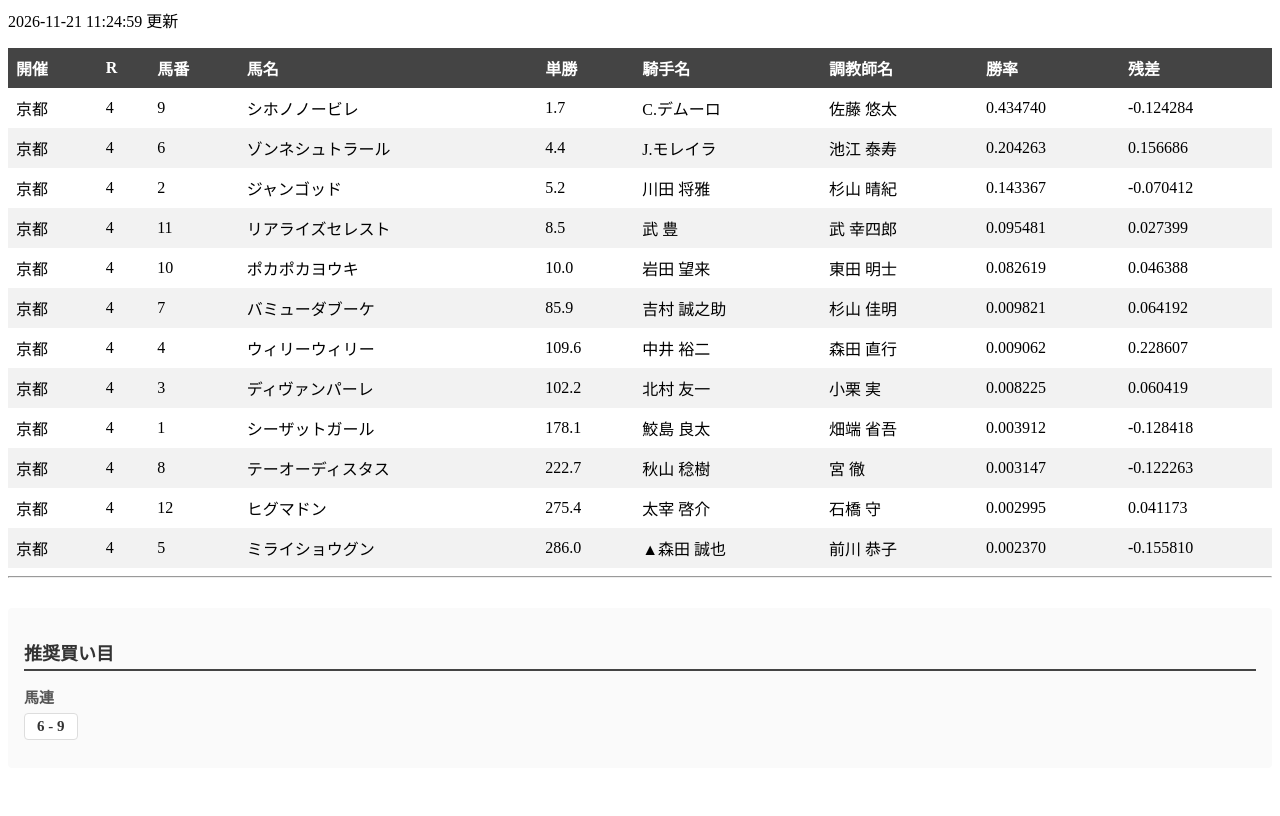
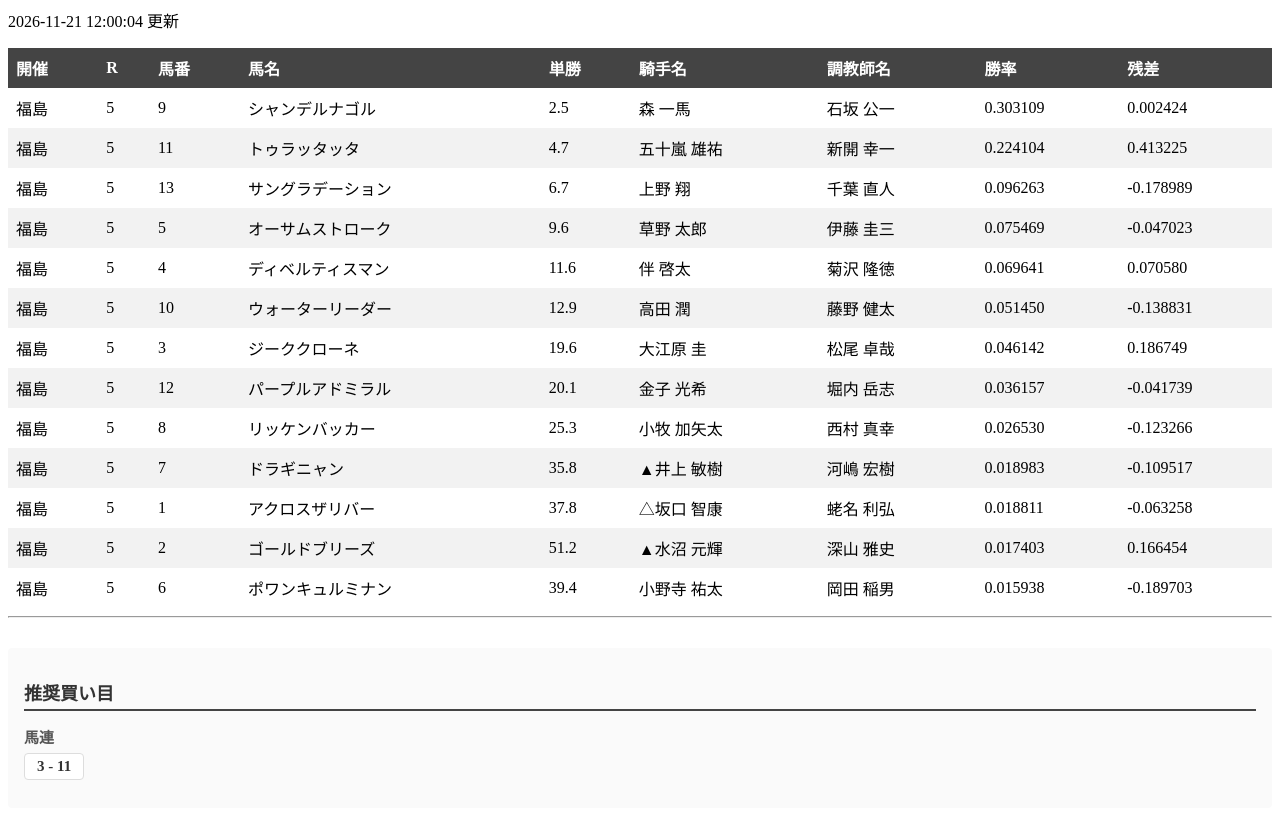
Before and after one commit to sugimo123/keiba_races, a plain HTML site: page docs/index.html in a window 1280 px wide. Shown: the part 81-897 px from the top of the page. Before the commit the page ends 857 px from the top, so only its background shows below. Drawn offline with Linux system fonts and the light colour scheme.

Commit message:
Update index.html for race 2026-11-21_福島5

```diff
--- a/docs/index.html
+++ b/docs/index.html
@@ -9,10 +9,10 @@
  </head>
  <body>
   <h1>
-   2026-11-21_京都4
+   2026-11-21_福島5
   </h1>
   <p>
-   2026-11-21 11:24:59 更新
+   2026-11-21 12:00:04 更新
   </p>
   <table border="1" class="dataframe">
    <thead>
@@ -49,350 +49,379 @@
    <tbody>
     <tr>
      <td>
-      京都
+      福島
+     </td>
+     <td>
+      5
+     </td>
+     <td>
+      9
+     </td>
+     <td>
+      シャンデルナゴル
+     </td>
+     <td>
+      2.5
+     </td>
+     <td>
+      森 一馬
+     </td>
+     <td>
+      石坂 公一
+     </td>
+     <td>
+      0.303109
+     </td>
+     <td>
+      0.002424
+     </td>
+    </tr>
+    <tr>
+     <td>
+      福島
+     </td>
+     <td>
+      5
+     </td>
+     <td>
+      11
+     </td>
+     <td>
+      トゥラッタッタ
+     </td>
+     <td>
+      4.7
+     </td>
+     <td>
+      五十嵐 雄祐
+     </td>
+     <td>
+      新開 幸一
+     </td>
+     <td>
+      0.224104
+     </td>
+     <td>
+      0.413225
+     </td>
+    </tr>
+    <tr>
+     <td>
+      福島
+     </td>
+     <td>
+      5
+     </td>
+     <td>
+      13
+     </td>
+     <td>
+      サングラデーション
+     </td>
+     <td>
+      6.7
+     </td>
+     <td>
+      上野 翔
+     </td>
+     <td>
+      千葉 直人
+     </td>
+     <td>
+      0.096263
+     </td>
+     <td>
+      -0.178989
+     </td>
+    </tr>
+    <tr>
+     <td>
+      福島
+     </td>
+     <td>
+      5
+     </td>
+     <td>
+      5
+     </td>
+     <td>
+      オーサムストローク
+     </td>
+     <td>
+      9.6
+     </td>
+     <td>
+      草野 太郎
+     </td>
+     <td>
+      伊藤 圭三
+     </td>
+     <td>
+      0.075469
+     </td>
+     <td>
+      -0.047023
+     </td>
+    </tr>
+    <tr>
+     <td>
+      福島
+     </td>
+     <td>
+      5
      </td>
      <td>
       4
      </td>
      <td>
-      9
+      ディベルティスマン
      </td>
      <td>
-      シホノノービレ
+      11.6
      </td>
      <td>
-      1.7
+      伴 啓太
      </td>
      <td>
-      C.デムーロ
+      菊沢 隆徳
      </td>
      <td>
-      佐藤 悠太
+      0.069641
      </td>
      <td>
-      0.434740
-     </td>
-     <td>
-      -0.124284
+      0.070580
      </td>
     </tr>
     <tr>
      <td>
-      京都
+      福島
      </td>
      <td>
-      4
+      5
+     </td>
+     <td>
+      10
+     </td>
+     <td>
+      ウォーターリーダー
+     </td>
+     <td>
+      12.9
+     </td>
+     <td>
+      高田 潤
+     </td>
+     <td>
+      藤野 健太
+     </td>
+     <td>
+      0.051450
+     </td>
+     <td>
+      -0.138831
+     </td>
+    </tr>
+    <tr>
+     <td>
+      福島
+     </td>
+     <td>
+      5
+     </td>
+     <td>
+      3
+     </td>
+     <td>
+      ジーククローネ
+     </td>
+     <td>
+      19.6
+     </td>
+     <td>
+      大江原 圭
+     </td>
+     <td>
+      松尾 卓哉
+     </td>
+     <td>
+      0.046142
+     </td>
+     <td>
+      0.186749
+     </td>
+    </tr>
+    <tr>
+     <td>
+      福島
+     </td>
+     <td>
+      5
+     </td>
+     <td>
+      12
+     </td>
+     <td>
+      パープルアドミラル
+     </td>
+     <td>
+      20.1
+     </td>
+     <td>
+      金子 光希
+     </td>
+     <td>
+      堀内 岳志
+     </td>
+     <td>
+      0.036157
+     </td>
+     <td>
+      -0.041739
+     </td>
+    </tr>
+    <tr>
+     <td>
+      福島
+     </td>
+     <td>
+      5
+     </td>
+     <td>
+      8
+     </td>
+     <td>
+      リッケンバッカー
+     </td>
+     <td>
+      25.3
+     </td>
+     <td>
+      小牧 加矢太
+     </td>
+     <td>
+      西村 真幸
+     </td>
+     <td>
+      0.026530
+     </td>
+     <td>
+      -0.123266
+     </td>
+    </tr>
+    <tr>
+     <td>
+      福島
+     </td>
+     <td>
+      5
+     </td>
+     <td>
+      7
+     </td>
+     <td>
+      ドラギニャン
+     </td>
+     <td>
+      35.8
+     </td>
+     <td>
+      ▲井上 敏樹
+     </td>
+     <td>
+      河嶋 宏樹
+     </td>
+     <td>
+      0.018983
+     </td>
+     <td>
+      -0.109517
+     </td>
+    </tr>
+    <tr>
+     <td>
+      福島
+     </td>
+     <td>
+      5
+     </td>
+     <td>
+      1
+     </td>
+     <td>
+      アクロスザリバー
+     </td>
+     <td>
+      37.8
+     </td>
+     <td>
+      △坂口 智康
+     </td>
+     <td>
+      蛯名 利弘
+     </td>
+     <td>
+      0.018811
+     </td>
+     <td>
+      -0.063258
+     </td>
+    </tr>
+    <tr>
+     <td>
+      福島
+     </td>
+     <td>
+      5
+     </td>
+     <td>
+      2
+     </td>
+     <td>
+      ゴールドブリーズ
+     </td>
+     <td>
+      51.2
+     </td>
+     <td>
+      ▲水沼 元輝
+     </td>
+     <td>
+      深山 雅史
+     </td>
+     <td>
+      0.017403
+     </td>
+     <td>
+      0.166454
+     </td>
+    </tr>
+    <tr>
+     <td>
+      福島
+     </td>
+     <td>
+      5
      </td>
      <td>
       6
      </td>
      <td>
-      ゾンネシュトラール
+      ポワンキュルミナン
      </td>
      <td>
-      4.4
+      39.4
      </td>
      <td>
-      J.モレイラ
+      小野寺 祐太
      </td>
      <td>
-      池江 泰寿
+      岡田 稲男
      </td>
      <td>
-      0.204263
+      0.015938
      </td>
      <td>
-      0.156686
-     </td>
-    </tr>
-    <tr>
-     <td>
-      京都
-     </td>
-     <td>
-      4
-     </td>
-     <td>
-      2
-     </td>
-     <td>
-      ジャンゴッド
-     </td>
-     <td>
-      5.2
-     </td>
-     <td>
-      川田 将雅
-     </td>
-     <td>
-      杉山 晴紀
-     </td>
-     <td>
-      0.143367
-     </td>
-     <td>
-      -0.070412
-     </td>
-    </tr>
-    <tr>
-     <td>
-      京都
-     </td>
-     <td>
-      4
-     </td>
-     <td>
-      11
-     </td>
-     <td>
-      リアライズセレスト
-     </td>
-     <td>
-      8.5
-     </td>
-     <td>
-      武 豊
-     </td>
-     <td>
-      武 幸四郎
-     </td>
-     <td>
-      0.095481
-     </td>
-     <td>
-      0.027399
-     </td>
-    </tr>
-    <tr>
-     <td>
-      京都
-     </td>
-     <td>
-      4
-     </td>
-     <td>
-      10
-     </td>
-     <td>
-      ポカポカヨウキ
-     </td>
-     <td>
-      10.0
-     </td>
-     <td>
-      岩田 望来
-     </td>
-     <td>
-      東田 明士
-     </td>
-     <td>
-      0.082619
-     </td>
-     <td>
-      0.046388
-     </td>
-    </tr>
-    <tr>
-     <td>
-      京都
-     </td>
-     <td>
-      4
-     </td>
-     <td>
-      7
-     </td>
-     <td>
-      バミューダブーケ
-     </td>
-     <td>
-      85.9
-     </td>
-     <td>
-      吉村 誠之助
-     </td>
-     <td>
-      杉山 佳明
-     </td>
-     <td>
-      0.009821
-     </td>
-     <td>
-      0.064192
-     </td>
-    </tr>
-    <tr>
-     <td>
-      京都
-     </td>
-     <td>
-      4
-     </td>
-     <td>
-      4
-     </td>
-     <td>
-      ウィリーウィリー
-     </td>
-     <td>
-      109.6
-     </td>
-     <td>
-      中井 裕二
-     </td>
-     <td>
-      森田 直行
-     </td>
-     <td>
-      0.009062
-     </td>
-     <td>
-      0.228607
-     </td>
-    </tr>
-    <tr>
-     <td>
-      京都
-     </td>
-     <td>
-      4
-     </td>
-     <td>
-      3
-     </td>
-     <td>
-      ディヴァンパーレ
-     </td>
-     <td>
-      102.2
-     </td>
-     <td>
-      北村 友一
-     </td>
-     <td>
-      小栗 実
-     </td>
-     <td>
-      0.008225
-     </td>
-     <td>
-      0.060419
-     </td>
-    </tr>
-    <tr>
-     <td>
-      京都
-     </td>
-     <td>
-      4
-     </td>
-     <td>
-      1
-     </td>
-     <td>
-      シーザットガール
-     </td>
-     <td>
-      178.1
-     </td>
-     <td>
-      鮫島 良太
-     </td>
-     <td>
-      畑端 省吾
-     </td>
-     <td>
-      0.003912
-     </td>
-     <td>
-      -0.128418
-     </td>
-    </tr>
-    <tr>
-     <td>
-      京都
-     </td>
-     <td>
-      4
-     </td>
-     <td>
-      8
-     </td>
-     <td>
-      テーオーディスタス
-     </td>
-     <td>
-      222.7
-     </td>
-     <td>
-      秋山 稔樹
-     </td>
-     <td>
-      宮 徹
-     </td>
-     <td>
-      0.003147
-     </td>
-     <td>
-      -0.122263
-     </td>
-    </tr>
-    <tr>
-     <td>
-      京都
-     </td>
-     <td>
-      4
-     </td>
-     <td>
-      12
-     </td>
-     <td>
-      ヒグマドン
-     </td>
-     <td>
-      275.4
-     </td>
-     <td>
-      太宰 啓介
-     </td>
-     <td>
-      石橋 守
-     </td>
-     <td>
-      0.002995
-     </td>
-     <td>
-      0.041173
-     </td>
-    </tr>
-    <tr>
-     <td>
-      京都
-     </td>
-     <td>
-      4
-     </td>
-     <td>
-      5
-     </td>
-     <td>
-      ミライショウグン
-     </td>
-     <td>
-      286.0
-     </td>
-     <td>
-      ▲森田 誠也
-     </td>
-     <td>
-      前川 恭子
-     </td>
-     <td>
-      0.002370
-     </td>
-     <td>
-      -0.155810
+      -0.189703
      </td>
     </tr>
    </tbody>
@@ -408,7 +437,7 @@
     </h3>
     <ul>
      <li>
-      6 - 9
+      3 - 11
      </li>
     </ul>
    </div>
```
